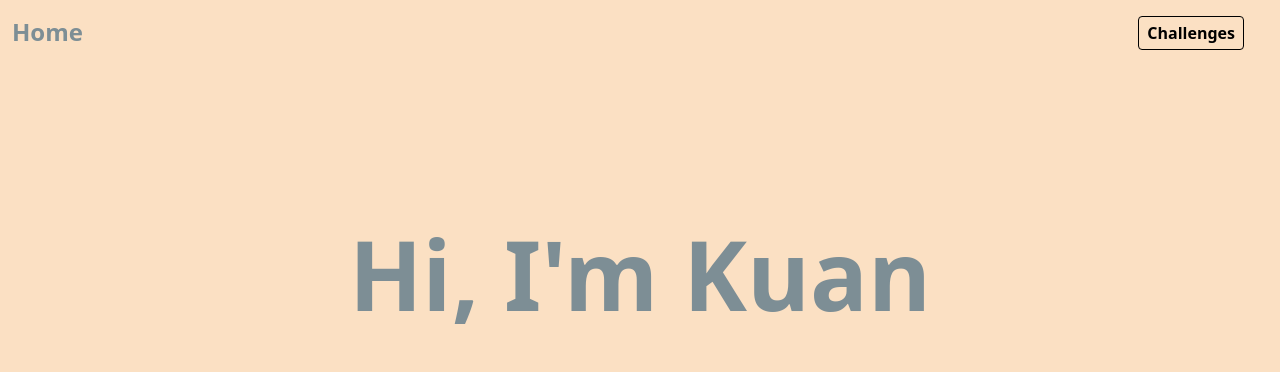
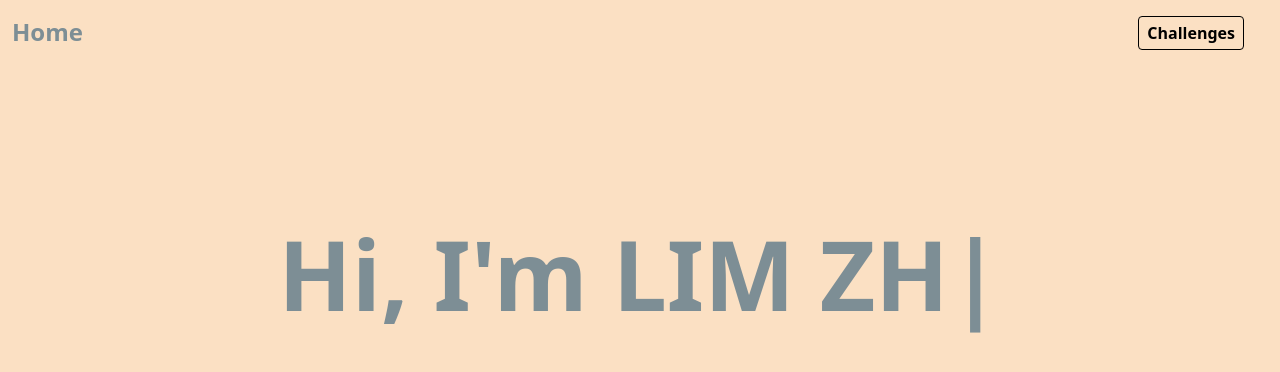
Before and after one commit to Kuan314/PersonalWebsite, a React (Create React App) app: page /#/ in a window 1280 px wide. Shown: the top 372 px of the page. Built offline with nearby package versions, Linux system fonts and the light colour scheme.

Commit message:
add homepage TypeAnimation

```diff
--- a/package.json
+++ b/package.json
@@ -15,6 +15,7 @@
     "react-icons": "^4.8.0",
     "react-router-dom": "^6.4.2",
     "react-scripts": "^5.0.1",
+    "react-type-animation": "^3.0.1",
     "styled-components": "^5.3.6",
     "suspense": "^0.0.37",
     "switch": "^0.0.0",
--- a/src/pages/Home.jsx
+++ b/src/pages/Home.jsx
@@ -1,10 +1,38 @@
 import React from "react";
+import { TypeAnimation } from "react-type-animation";
 
 function Home() {
 		return (
+
 			<div className="mt-4 h-96 flex sm:justify-center justify-start items-center">
-				<h1 className="text-8xl text-textPrimary font-bold lg:hover:text-9xl">
-					Hi, I'm Kuan
+				<h1 className="text-8xl text-textPrimary font-bold">
+					<TypeAnimation
+						sequence={[
+							'H', 400,
+							'Hi', 600,
+							'Hi, ', 400,
+							'Hi, I', 300,
+							'Hi, I\'', 300,
+							'Hi, I\'m', 300,
+							'Hi, I\'m ', 500,
+							'Hi, I\'m L', 300,
+							'Hi, I\'m LI', 300,
+							'Hi, I\'m LIM', 300,
+							'Hi, I\'m LIM ', 500,
+							'Hi, I\'m LIM Z', 300,
+							'Hi, I\'m LIM ZH', 300,
+							'Hi, I\'m LIM ZHE', 300,
+							'Hi, I\'m LIM ZHEN', 300,
+							'Hi, I\'m LIM ZHENG', 300,
+							'Hi, I\'m LIM ZHENG ', 500,
+							'Hi, I\'m LIM ZHENG K', 300,
+							'Hi, I\'m LIM ZHENG KU', 300,
+							'Hi, I\'m LIM ZHENG KUA', 300,
+							'Hi, I\'m LIM ZHENG KUAN'
+						]}
+
+						wrapper="span"
+					/>
 				</h1>
 
 			</div>
```
Also changed, not shown: 1 other file (tests, documents, lock files or other folders).
